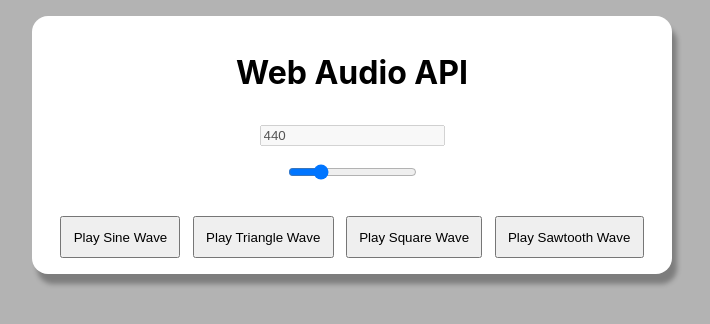
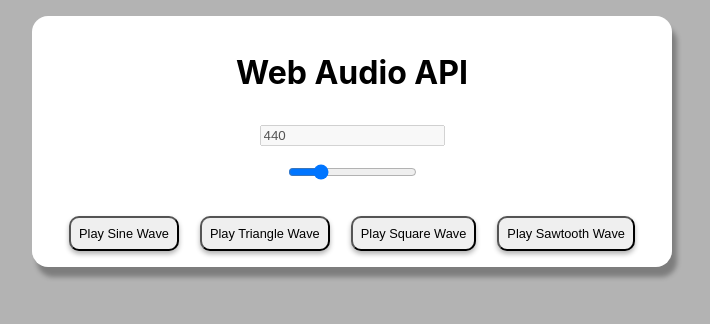
Before and after one commit to mastapegs/web-audio-api-test, a Next.js app: page / in a window 1280 px wide. Shown: the top 324 px of the page, without its empty margins (288-998 px from the left). Built offline with nearby package versions, Linux system fonts and the light colour scheme.

Commit message:
feat: adjust styles

```diff
--- a/styles/Index.module.css
+++ b/styles/Index.module.css
@@ -26,5 +26,8 @@
 }
 
 .btn {
-  padding: .7rem;
+  font-size: 0.8rem;
+  padding: .5rem;
+  border-radius: 10px;
+  box-shadow: 0 3px 5px hsla(0, 0%, 0%, 0.3);
 }
```
